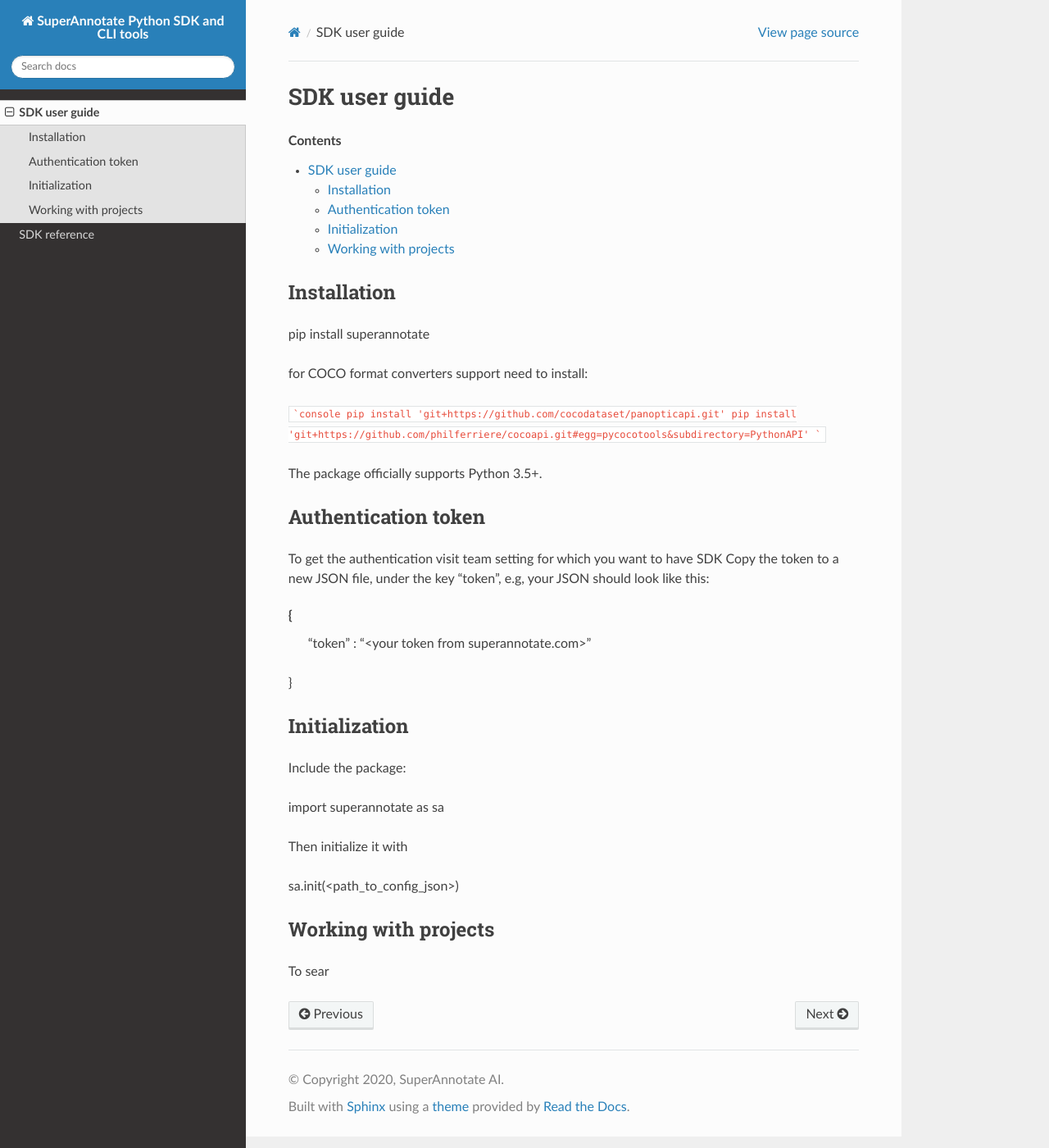
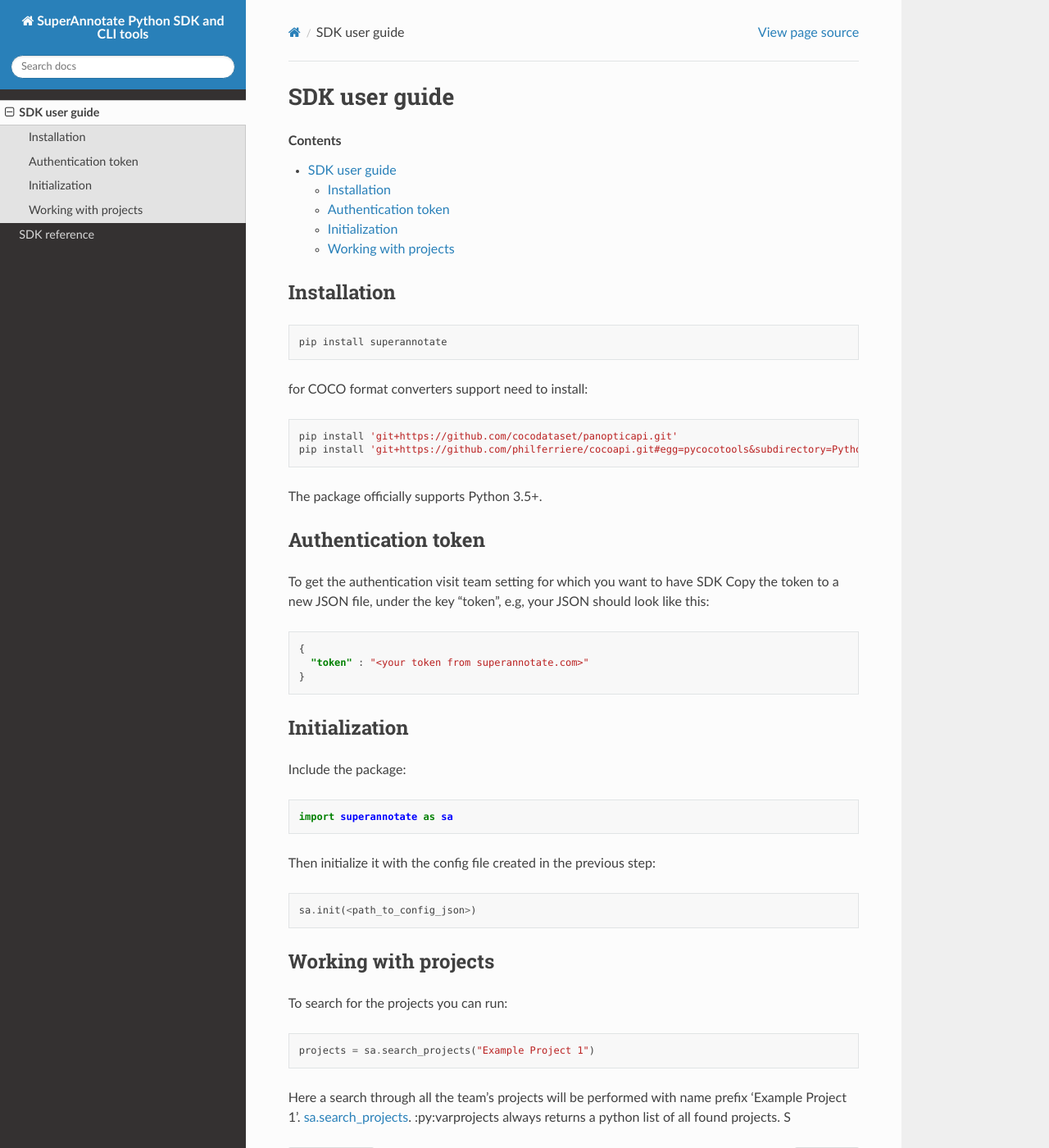
Before and after one commit to superannotateai/superannotate-python-sdk, a Sphinx documentation site: the page built from docs/source/tutorial.sdk.rst, in a window 1280 px wide and 1400 px high. Shown: the whole window at 82% size. Built offline with Sphinx 7.4.7 and the Read the Docs theme 2.0.0, drawn with Linux system fonts in a browser that asks for light colours.

Commit message:
Doc improvement

````diff
--- a/docs/source/superannotate.sdk.rst
+++ b/docs/source/superannotate.sdk.rst
@@ -16,6 +16,7 @@
 Projects
 ________
 
+.. _search_projects:
 .. autofunction:: superannotate.search_projects
 .. autofunction:: superannotate.create_project
 .. autofunction:: superannotate.delete_project
--- a/docs/source/tutorial.sdk.rst
+++ b/docs/source/tutorial.sdk.rst
@@ -9,15 +9,17 @@
 ____________
 
 
-pip install superannotate
+.. code-block:: bash
+
+   pip install superannotate
 
 
 for COCO format converters support need to install:
 
-```console
-pip install 'git+https://github.com/cocodataset/panopticapi.git'
-pip install 'git+https://github.com/philferriere/cocoapi.git#egg=pycocotools&subdirectory=PythonAPI'
-```
+.. code-block:: bash
+
+   pip install 'git+https://github.com/cocodataset/panopticapi.git'
+   pip install 'git+https://github.com/philferriere/cocoapi.git#egg=pycocotools&subdirectory=PythonAPI'
 
 The package officially supports Python 3.5+.
 
@@ -28,9 +30,11 @@
 Copy the token to a new JSON file, under the key "token", e.g, your JSON should
 look like this:
 
-{
-  "token" : "<your token from superannotate.com>"
-}
+.. code-block:: json
+
+   {
+     "token" : "<your token from superannotate.com>"
+   }
 
 
 Initialization
@@ -38,14 +42,28 @@
 
 Include the package:
 
-import superannotate as sa
+.. code-block:: python
 
-Then initialize it with
+   import superannotate as sa
 
-sa.init(<path_to_config_json>)
+Then initialize it with the config file created in the previous step:
+
+.. code-block:: python
+
+   sa.init(<path_to_config_json>)
 
 
 Working with projects
 _____________________
 
-To sear
+To search for the projects you can run:
+
+
+.. code-block:: python
+
+   projects = sa.search_projects("Example Project 1")
+
+Here a search through all the team's projects will be performed with name
+prefix 'Example Project 1'.
+:ref:`sa.search_projects <search_projects>`. :py:varprojects always returns a python list of all
+found projects. S
````
